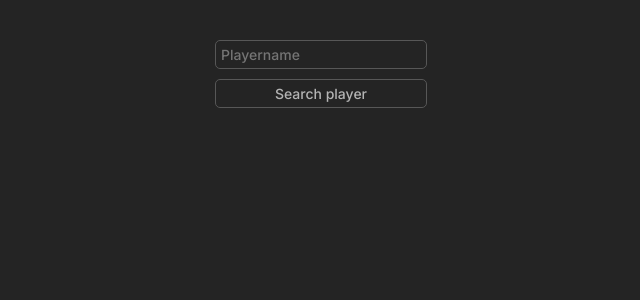
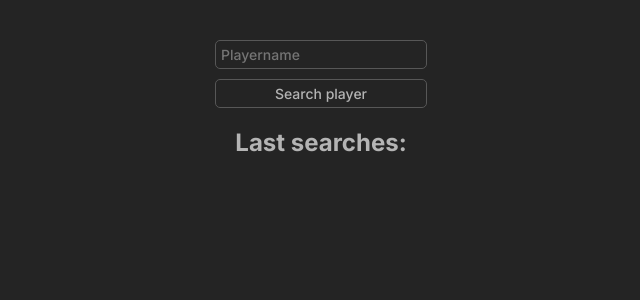
Before and after one commit to DanericNetwork/WynnStats, a Vue app: page / in a window 1280 px wide. Shown: the top 300 px of the page, without its empty margins (319-959 px from the left). Built offline with nearby package versions, Linux system fonts and the light colour scheme.

Commit message:
feat: lastSearches

```diff
--- a/src/style.css
+++ b/src/style.css
@@ -133,7 +133,7 @@ p {
   flex-direction: column;
   align-items: center;
   margin: 0 auto;
-  padding: 20px;
+  padding: 20px 0;
   width: 100%;
   gap: 10px;
 }
@@ -152,8 +152,8 @@ p {
 .searchPlayer-container {
   display: flex;
   justify-content: center;
-  margin-bottom: 20px;
   width: 100%;
+  flex-direction: column;
 }
 
 #app {
@@ -252,3 +252,42 @@ p {
   background-color: #4caf50;
   border-radius: 5px;
 }
+
+.searchPlayer-container {
+	display: flex;
+	flex-direction: column;
+	align-items: center;
+	justify-content: center;
+}
+
+.last-searches {
+	display: flex;
+	flex-direction: column;
+	align-items: center;
+	justify-content: center;
+	gap: 10px;
+	margin-top: 10px;
+}
+
+.last-search {
+	background-color: #2c2c2c;
+	padding: 10px;
+	border-radius: 5px;
+	width: 150px;
+	text-align: center;
+	font-family: inherit;
+}
+
+.last-search a {
+	color: #4caf50;
+	text-decoration: none;
+	transition: 0.2s;
+}
+
+.last-search a:hover {
+	color: #328034;
+}
+
+p, h1, h2 {
+	margin: 0;
+}
--- /dev/null
+++ b/src/utils/lastSearches.ts
@@ -0,0 +1,13 @@
+const lastSearches: Array<string> = [];
+const getLastSearches = () => {
+    return lastSearches.reverse();
+}
+
+const addLastSearch = (playerName: string) => {
+    if(lastSearches.length === 5) {
+        lastSearches.shift();
+    }
+    lastSearches.push(playerName);
+}
+
+export { getLastSearches, addLastSearch }
--- a/src/views/Home.vue
+++ b/src/views/Home.vue
@@ -5,11 +5,20 @@
 				<input type="text" v-model="inputValue" placeholder="Playername" @keyup.enter="getPlayer" />
 				<button @click="getPlayer">Search player</button>
 			</div>
+			<div class="last-searches-container">
+				<h2>Last searches:</h2>
+				<div class="last-searches">
+					<div v-for="search in lastSearches" class="last-search">
+						<a href="/player/{{ search }}">{{ search }}</a>
+					</div>
+				</div>
+			</div>
 		</div>
 	</div>
 </template>
 
 <script lang="ts">
+import { getLastSearches, addLastSearch } from '../utils/lastSearches';
 export default {
 	name: 'Home',
 	data() {
@@ -22,7 +31,13 @@ export default {
 		getPlayer() {
 			if (this.inputValue.length > 0) {
 				this.$router.push(`/player/${this.inputValue}`);
+				addLastSearch(this.inputValue);
 			}
+		},
+	},
+	computed: {
+		lastSearches() {
+			return getLastSearches();
 		},
 	},
 };
```
Lines whose indentation alone changed are shown as unchanged.
